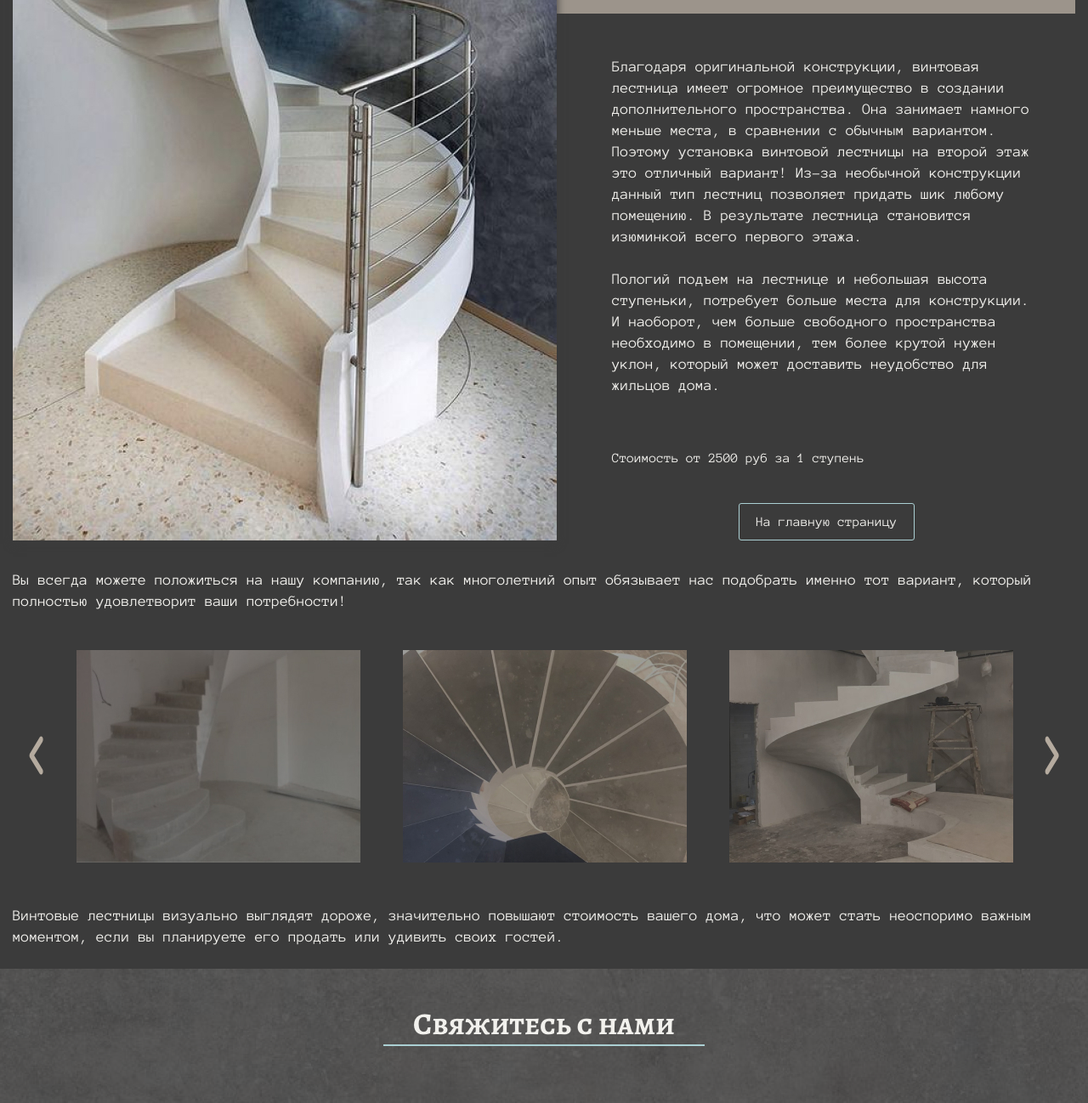
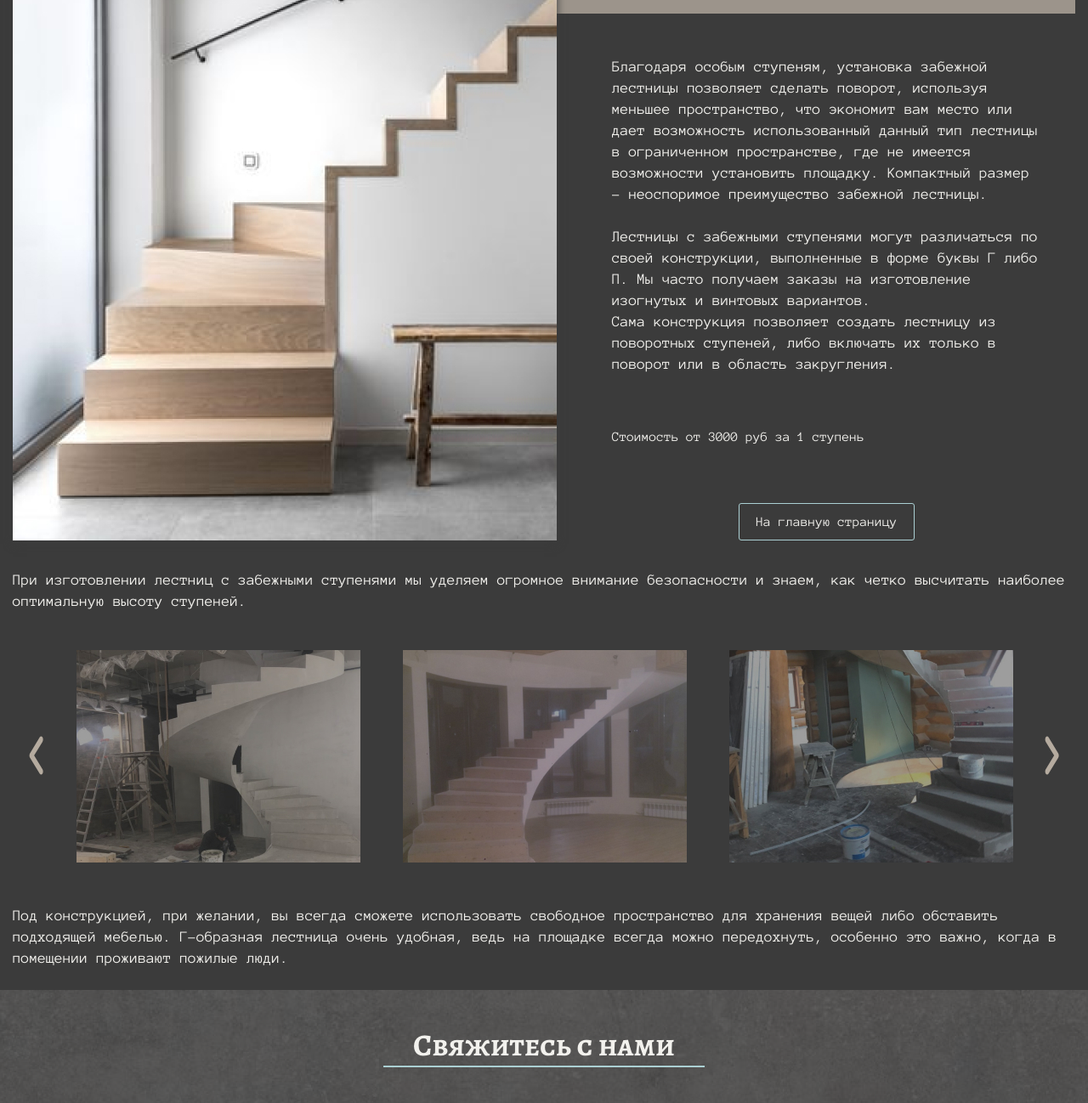
Before and after one commit to LapkiWEB/stairs-ikrutsk, a website: page app/winder.html in a window 1280 px wide. Shown: the part 270-1568 px from the top of the page at 85% size. Drawn offline with Linux system fonts and the light colour scheme; files whose address does not match are found by name.

Commit message:
add str winder

```diff
--- a/app/scss/_global.scss
+++ b/app/scss/_global.scss
@@ -170,6 +170,9 @@ li {
 .helical__btn{
   padding-top: 45px;
 }
+.winder__btn{
+  padding-top: 70px;
+}
 
 .header__global--down-text {
   padding: 34px 0 45px;
--- a/app/helical.html
+++ b/app/winder.html
@@ -101,30 +101,31 @@
       </div>
       <div class="header__line main__line header__global-line">
         <h1 class="header__title main-title">
-          Винтовая лестница
+          Забежная лестница
         </h1>
       </div>
       <div class="header__global-inner">
-        <div class="header__global-images" style="background-image: url('images/content/helical1.jpg');">
+        <div class="header__global-images" style="background-image: url('images/content/winder1.jpg');">
         </div>
         <div class="header__global-box">
           <p class="header__text global__text">
-            Благодаря оригинальной конструкции, винтовая лестница имеет огромное преимущество в создании дополнительного
-            пространства. Она занимает намного меньше места, в сравнении с обычным вариантом.
-            Поэтому установка винтовой лестницы на второй этаж это отличный вариант! Из-за необычной конструкции данный
-            тип лестниц позволяет придать шик любому помещению.
-            В результате лестница становится изюминкой всего первого этажа.
-
+            Благодаря особым ступеням, установка забежной лестницы позволяет сделать поворот, используя меньшее
+            пространство,
+            что экономит вам место или дает возможность использованный данный тип лестницы в ограниченном пространстве,
+            где не имеется возможности установить площадку.
+            Компактный размер - неоспоримое преимущество забежной лестницы.
           </p>
           <p class="header__text global__text">
-            Пологий подъем на лестнице и небольшая высота ступеньки, потребует больше места для конструкции. И наоборот,
-            чем больше свободного пространства необходимо в помещении,
-            тем более крутой нужен уклон, который может доставить неудобство для жильцов дома.
+            Лестницы с забежными ступенями могут различаться по своей конструкции, выполненные в форме буквы Г либо П.
+            Мы часто получаем заказы на изготовление изогнутых и винтовых вариантов.
+            <br>
+            Сама конструкция позволяет создать лестницу из поворотных ступеней, либо включать их только в поворот или в
+            область закругления.
           </p>
           <p class="header__global-text global__text">
-            <span>Стоимость от 2500 руб за 1 ступень</span>
+            <span>Стоимость от 3000 руб за 1 ступень</span>
           </p>
-          <div class="global__btn helical__btn">
+          <div class="global__btn winder__btn">
             <a href="#" class="global__btn-link main__btn">
               На главную страницу
             </a>
@@ -132,8 +133,8 @@
         </div>
       </div>
       <p class="header__global--down-text global__text">
-        Вы всегда можете положиться на нашу компанию, так как многолетний опыт обязывает нас подобрать именно тот
-        вариант, который полностью удовлетворит ваши потребности!
+        При изготовлении лестниц с забежными ступенями мы уделяем огромное внимание безопасности и знаем, как четко
+        высчитать наиболее оптимальную высоту ступеней.
       </p>
     </div>
   </header>
@@ -142,27 +143,28 @@
     <div class="container">
       <div class="global-slider__inner">
 
-        <div class="global-slider__item" style="background-image: url('images/content/helecal-slider1.jpg');">
+        <div class="global-slider__item" style="background-image: url('images/content/winder-slider1.jpg');">
         </div>
 
-        <div class="global-slider__item" style="background-image: url('images/content/helecal-slider2.jpg');">
+        <div class="global-slider__item" style="background-image: url('images/content/winder-slider2.jpg');">
         </div>
 
-        <div class="global-slider__item" style="background-image: url('images/content/helecal-slider3.jpg');">
+        <div class="global-slider__item" style="background-image: url('images/content/winder-slider3.jpg');">
         </div>
 
-        <div class="global-slider__item" style="background-image: url('images/content/helecal-slider1.jpg');">
+        <div class="global-slider__item" style="background-image: url('images/content/winder-slider1.jpg');">
         </div>
 
-        <div class="global-slider__item" style="background-image: url('images/content/helecal-slider2.jpg');">
+        <div class="global-slider__item" style="background-image: url('images/content/winder-slider2.jpg');">
         </div>
-        <div class="global-slider__item" style="background-image: url('images/content/helecal-slider3.jpg');">
+        <div class="global-slider__item" style="background-image: url('images/content/winder-slider3.jpg');">
         </div>
       </div>
 
       <p class="header__text global__text">
-        Винтовые лестницы визуально выглядят дороже, значительно повышают стоимость вашего дома, что может стать
-        неоспоримо важным моментом, если вы планируете его продать или удивить своих гостей.
+        Под конструкцией, при желании, вы всегда сможете использовать свободное пространство для хранения вещей либо
+        обставить подходящей мебелью. Г-образная лестница очень удобная, ведь на площадке всегда можно передохнуть,
+        особенно это важно, когда в помещении проживают пожилые люди.
       </p>
     </div>
   </section>
```
Also changed, not shown: app/css/style.min.css, app/images/content/winder-slider1.jpg (added), app/images/content/winder-slider2.jpg (added), app/images/content/winder-slider3.jpg (added), app/images/content/winder1.jpg (added).
